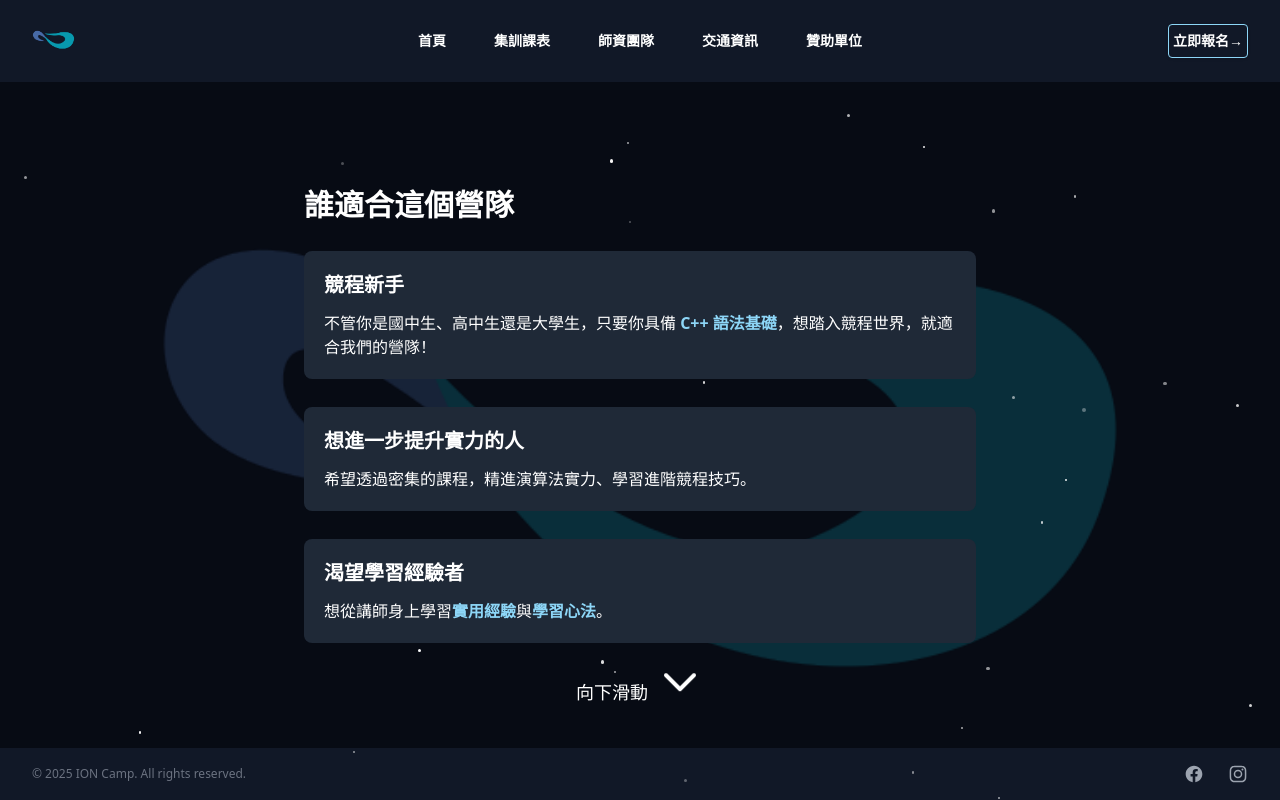
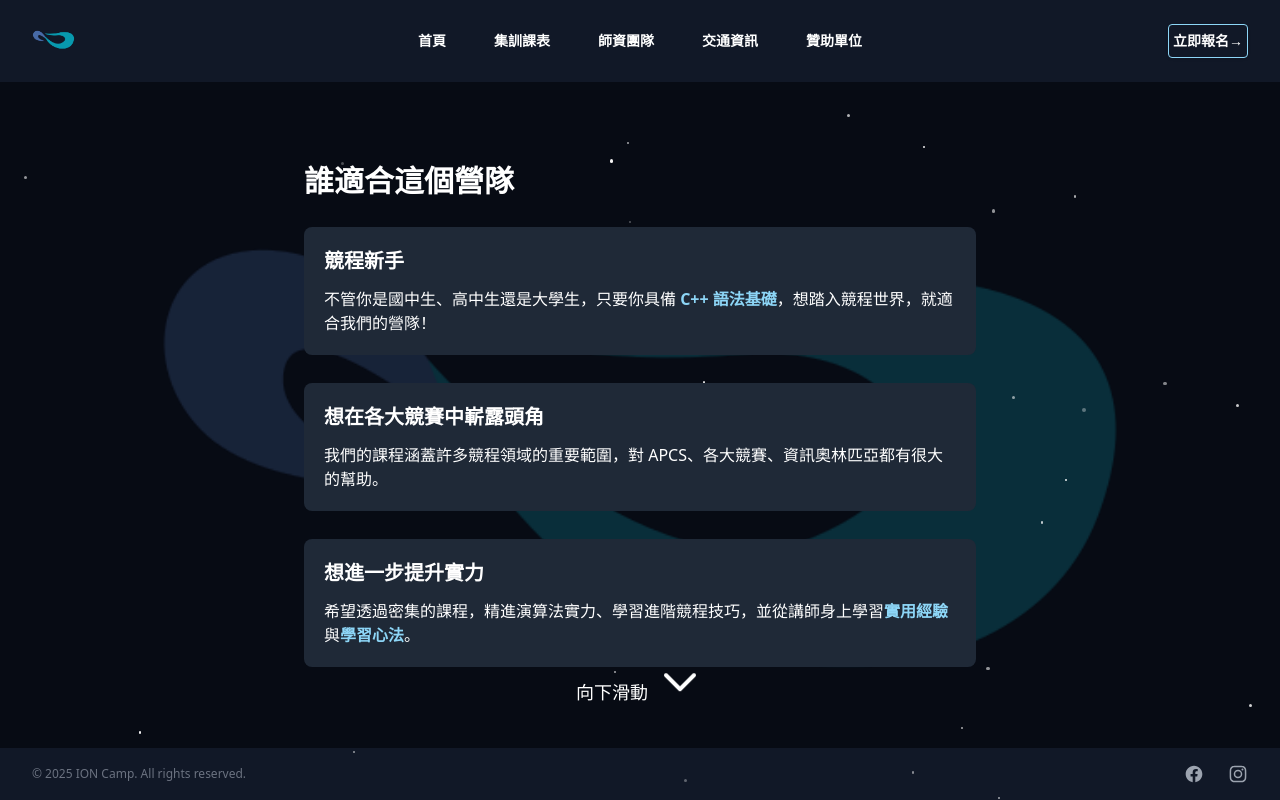
Before and after one commit to ioncamp-internal/web-ionc, a Next.js app: page / in a window 1280 px wide. Both pictures are taken after a click on the element "向下滑動". Built offline with nearby package versions, Linux system fonts and the light colour scheme.

Commit message:
更新首頁文案

```diff
--- a/src/pages/index.js
+++ b/src/pages/index.js
@@ -51,12 +51,12 @@ const pageContents = [
                     <p className="text-white">不管你是國中生、高中生還是大學生，只要你具備 <span className="font-bold" style={{color: "#8DD6F7"}}>C++ 語法基礎</span>，想踏入競程世界，就適合我們的營隊！</p>
                 </div>
                 <div className="bg-gray-800 p-3 md:p-5 rounded-lg">
-                    <h3 className="text-lg md:text-xl font-semibold text-white mb-2 md:mb-3">想進一步提升實力的人</h3>
-                    <p className="text-white">希望透過密集的課程，精進演算法實力、學習進階競程技巧。</p>
+                    <h3 className="text-lg md:text-xl font-semibold text-white mb-2 md:mb-3">想在各大競賽中嶄露頭角</h3>
+                    <p className="text-white">我們的課程涵蓋許多競程領域的重要範圍，對 APCS、各大競賽、資訊奧林匹亞都有很大的幫助。</p>
                 </div>
                 <div className="bg-gray-800 p-3 md:p-5 rounded-lg">
-                    <h3 className="text-lg md:text-xl font-semibold text-white mb-2 md:mb-3">渴望學習經驗者</h3>
-                    <p className="text-white">想從講師身上學習<span className="font-bold " style={{color: "#8DD6F7"}}>實用經驗</span>與<span className="font-bold " style={{color: "#8DD6F7"}}>學習心法</span>。</p>
+                    <h3 className="text-lg md:text-xl font-semibold text-white mb-2 md:mb-3">想進一步提升實力</h3>
+                    <p className="text-white">希望透過密集的課程，精進演算法實力、學習進階競程技巧，並從講師身上學習<span className="font-bold " style={{color: "#8DD6F7"}}>實用經驗</span>與<span className="font-bold " style={{color: "#8DD6F7"}}>學習心法</span>。</p>
                 </div>
             </div>
         </div>
```
